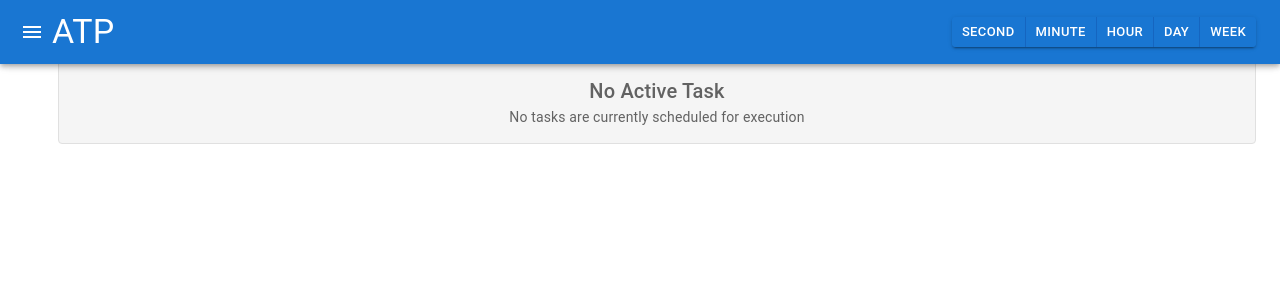
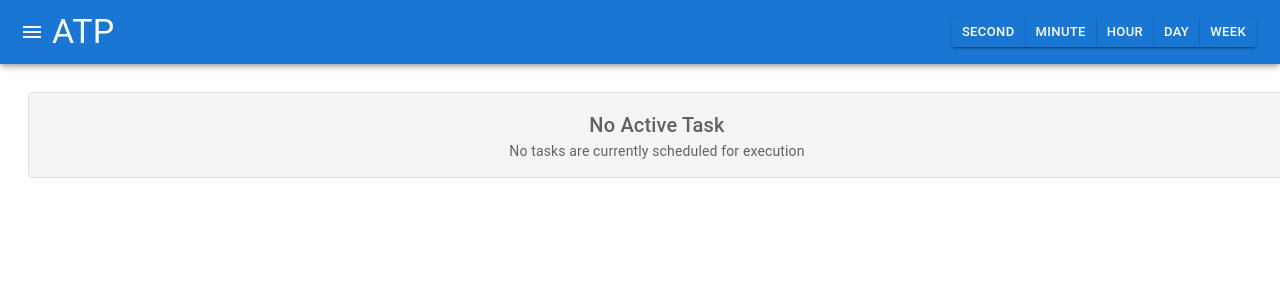
Before and after one commit to tannerbroberts/tannerbroberts.github.io, a React (Vite) app: page / in a window 1280 px wide. Shown: the top 300 px of the page. Built offline with nearby package versions, Linux system fonts and the light colour scheme.

Commit message:
move main body out from under the header

```diff
--- a/src/components/App.tsx
+++ b/src/components/App.tsx
@@ -8,10 +8,12 @@ export default function App() {
   useItemListValidation();
 
   return (
-    <Box sx={{ display: 'flex' }}>
+    <Box sx={{ display: 'flex', flexDirection: 'column', height: '100vh' }}>
       <Header />
-      <SideBar />
-      <MainBody />
+      <Box sx={{ display: 'flex', flex: 1, marginTop: '64px' }}>
+        <SideBar />
+        <MainBody />
+      </Box>
     </Box>
   );
 }
--- a/src/components/MainBody.tsx
+++ b/src/components/MainBody.tsx
@@ -16,8 +16,8 @@ export default function MainBody() {
 
   return (
     <div style={{
-      marginTop: 100,
-      margin: 50,
+      flex: 1,
+      padding: '20px',
       width: '100%',
       position: 'relative',
       // Add overflow scrolling when items exceed maximum height
```
